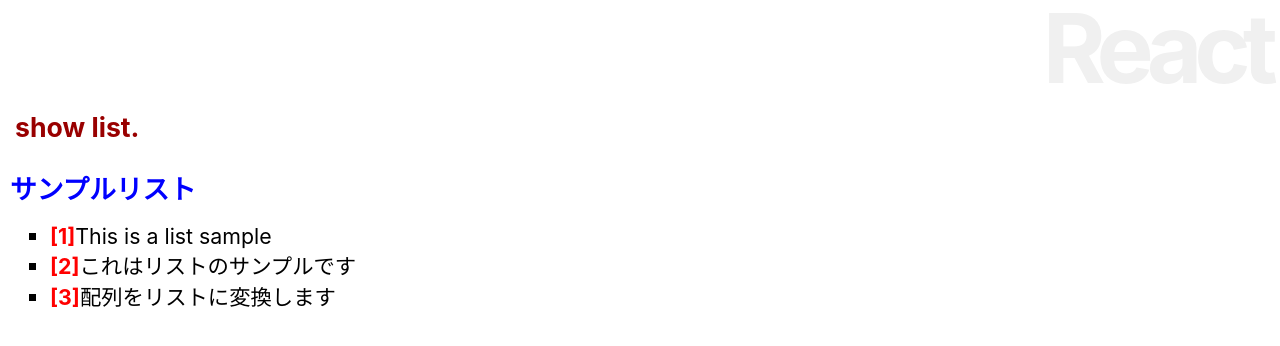
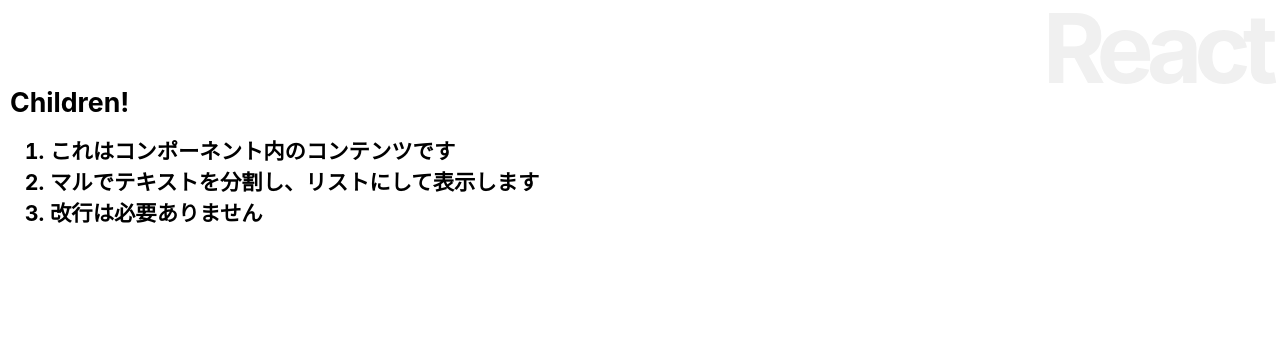
Before and after one commit to shunexe/react_training, a React (Create React App) app: page / in a window 1280 px wide. Shown: the top 346 px of the page. Built offline with nearby package versions, Linux system fonts and the light colour scheme.

Commit message:
コンポーネント内部に値を持つ

```diff
--- a/src/App.js
+++ b/src/App.js
@@ -4,11 +4,7 @@
 import _ from 'lodash'
 
 class App extends Component {
-  data =[
-    "This is a list sample",
-    "これはリストのサンプルです",
-    "配列をリストに変換します"
-  ];
+  input = '';
 
   msgStyle = {
     fontSize:"20pt",
@@ -20,66 +16,69 @@
   constructor(props){
     super(props);
     this.state={
-      list:this.data
+      message:'type your name:'
     };
+    this.doChange = this.doChange.bind(this);
+    this.doSubmit = this.doSubmit.bind(this);
   }
 
+  doChange(event){
+    this.input = event.target.value;
+  }
+
+  doSubmit(event){
+    this.setState({
+      message:'Hello,'+ this.input + '!!'
+    });
+    event.preventDefault();
+  }
   render(){
     return <div>
       <h1>React</h1>
-      <h2 style={this.msgStyle}>show list.</h2>
-      <div style={this.area} onClick={this.doAction}>
-        <List title="サンプルリスト" data={this.state.list} />
-      </div>
+      <Message title="Children!" >
+        これはコンポーネント内のコンテンツです。
+        マルでテキストを分割し、リストにして表示します。
+        改行は必要ありません。
+      </Message>
     </div>;
   }
 }
 
-class List extends Component{
-  number=1;
-
-  title={
-    fontSize:"20pt",
+class Message extends Component{
+  li = {
+    fontSize:"16pt",
     fontWeight:"bold",
-    color:"blue"
-  };
-
-  render(){
-    let data = this.props.data;
-    return(
-      <div>
-        <p style={this.title}>{this.props.title}</p>
-          <ul>
-            {data.map((item)=>
-              <Item number={this.number++} value={item} key={this.number} />
-            )}
-          </ul>
-      </div>
-    )
-  }
-}
-
-class Item extends Component{
-  li = {
-    listStyleType:"square",
-    fontSize:"16pt",
     color:"#06",
     margin:"0px",
     padding:"0px"
-  };
-  num = {
+  }
+
+  h2 = {
+    fontSize:"20pt",
     fontWeight:"bold",
-    color:"red"
+    color:"#06",
+    margin:"0px",
+    padding:"0px"
   }
 
   render(){
-    return(
-      <li style={this.li}>
-        <span style={this.num}>[{this.props.number}]</span>
-        {this.props.value}
-      </li>
-    )
+    let content = this.props.children;
+    let arr = content.split('。');
+    let arr2 = [];
+    for(let i=0;i<arr.length;i++){
+      if(arr[i].trim() != ''){
+        arr2.push(arr[i]);
+      }
+    }
+    let list = arr2.map((value,key)=>(
+      <li style={this.li} key={key}>{value}</li>
+    ));
+    return <div>
+      <h2 style={this.h2}>{this.props.title}</h2>
+      <ol>{list}</ol>
+    </div>
   }
+
 }
 
 export default App;
```
